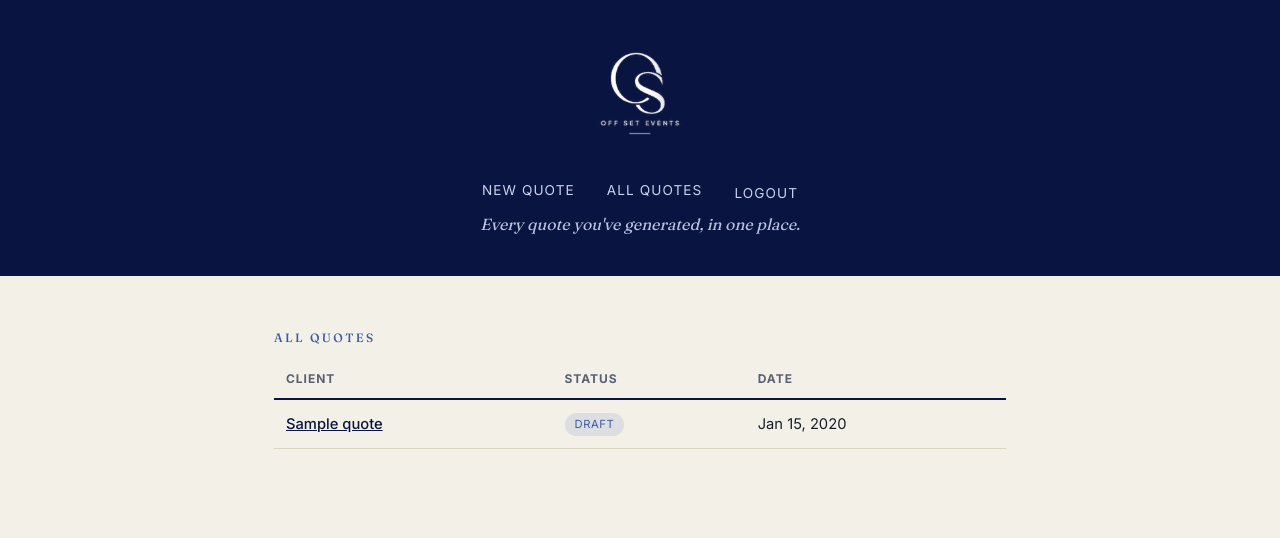
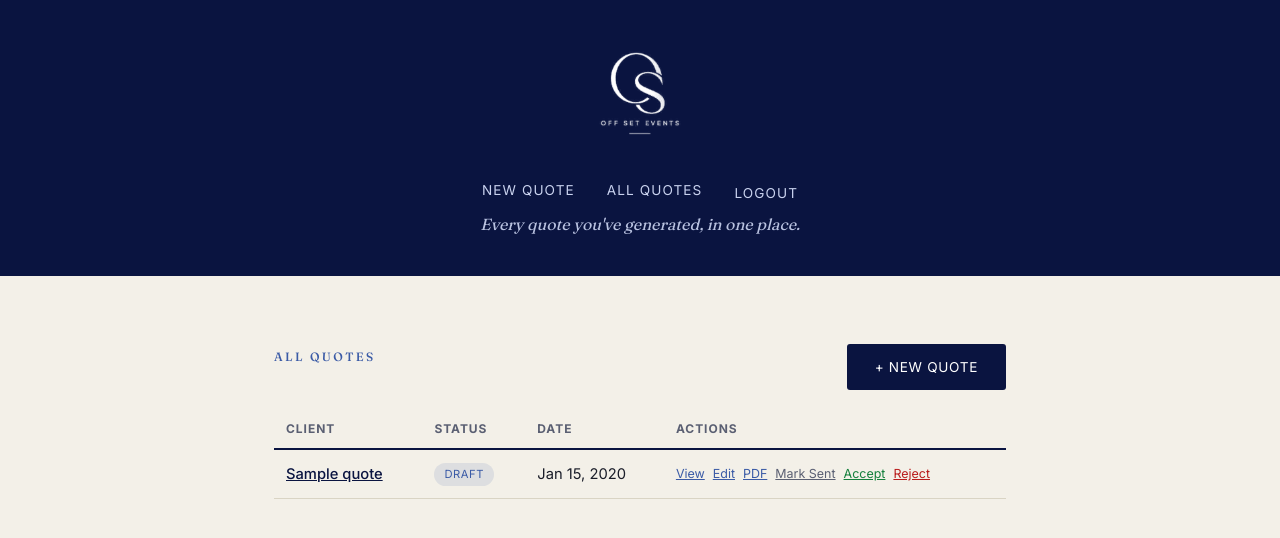
Before and after one commit to janaalturkii/offset-quotes, a Django app: page /quotes/ in a window 1280 px wide. Shown: the top 538 px of the page. Run offline with Django 5.2, Linux system fonts and the light colour scheme; a user stored in the database is signed in; tables that the repository leaves empty hold one stand-in row (values such as "Sample post").

Commit message:
Add status options (rejected), action columns, and new quote button on list page

```diff
--- a/quotes/models.py
+++ b/quotes/models.py
@@ -3,12 +3,13 @@ from django.db import models
 
 class Quote(models.Model):
     STATUS_CHOICES = [
-    ('draft', 'Draft'),
-    ('revised', 'Revised'),
-    ('finalized', 'Finalized'),
-    ('sent', 'Sent'),
-    ('accepted', 'Accepted'),
-]
+        ('draft', 'Draft'),
+        ('revised', 'Revised'),
+        ('finalized', 'Finalized'),
+        ('sent', 'Sent'),
+        ('accepted', 'Accepted'),
+        ('rejected', 'Rejected'),
+    ]
 
     client_name = models.CharField(max_length=200, blank=True)
     client_brief = models.TextField(help_text="The raw client message describing what they need")
--- a/quotes/templates/quotes/quote_list.html
+++ b/quotes/templates/quotes/quote_list.html
@@ -3,17 +3,42 @@
 {% block tagline %}Every quote you've generated, in one place.{% endblock %}
 
 {% block content %}
-<span class="eyebrow">All Quotes</span>
-<table>
-    <tr><th>Client</th><th>Status</th><th>Date</th></tr>
+<div style="display: flex; justify-content: space-between; align-items: center;">
+    <span class="eyebrow">All Quotes</span>
+    <a href="{% url 'dashboard' %}" class="btn">+ New Quote</a>
+</div>
+
+<table style="margin-top: 20px;">
+    <tr>
+        <th>Client</th>
+        <th>Status</th>
+        <th>Date</th>
+        <th>Actions</th>
+    </tr>
     {% for q in quotes %}
     <tr>
         <td><a href="{% url 'quote_detail' q.id %}" style="color: var(--navy-950); font-weight: 500;">{{ q.client_name|default:"Unnamed" }}</a></td>
         <td><span class="status-tag">{{ q.status }}</span></td>
         <td>{{ q.created_at|date:"M d, Y" }}</td>
+        <td>
+            <div style="display: flex; gap: 8px; flex-wrap: wrap; font-size: 0.78rem;">
+                <a href="{% url 'quote_detail' q.id %}" style="color: var(--blue-500);">View</a>
+                <a href="{% url 'quote_edit' q.id %}" style="color: var(--blue-500);">Edit</a>
+                <a href="{% url 'quote_pdf' q.id %}" style="color: var(--blue-500);">PDF</a>
+                {% if q.status != 'sent' %}
+                <a href="{% url 'quote_set_status' q.id 'sent' %}" style="color: var(--ink-soft);">Mark Sent</a>
+                {% endif %}
+                {% if q.status != 'accepted' %}
+                <a href="{% url 'quote_set_status' q.id 'accepted' %}" style="color: #15803d;">Accept</a>
+                {% endif %}
+                {% if q.status != 'rejected' %}
+                <a href="{% url 'quote_set_status' q.id 'rejected' %}" style="color: #b91c1c;">Reject</a>
+                {% endif %}
+            </div>
+        </td>
     </tr>
     {% empty %}
-    <tr><td colspan="3">No quotes yet.</td></tr>
+    <tr><td colspan="4">No quotes yet. <a href="{% url 'dashboard' %}">Create your first one.</a></td></tr>
     {% endfor %}
 </table>
 {% endblock %}
--- a/quotes/urls.py
+++ b/quotes/urls.py
@@ -8,6 +8,7 @@ urlpatterns = [
     path('quote/<int:quote_id>/', views.quote_detail, name='quote_detail'),
     path('quote/<int:quote_id>/pdf/', views.quote_pdf, name='quote_pdf'),
     path('quote/<int:quote_id>/edit/', views.quote_edit, name='quote_edit'),
+    path('quote/<int:quote_id>/set-status/<str:new_status>/', views.quote_set_status, name='quote_set_status'),
 
     # API endpoints
     path('api/quotes/', api_views.QuoteListAPIView.as_view(), name='api_quote_list'),
--- a/quotes/views.py
+++ b/quotes/views.py
@@ -116,3 +116,12 @@ def quote_edit(request, quote_id):
 
     line_items = quote.line_items.all()
     return render(request, "quotes/quote_edit.html", {"quote": quote, "line_items": line_items})
+
+@login_required
+def quote_set_status(request, quote_id, new_status):
+    quote = get_object_or_404(Quote, id=quote_id)
+    valid_statuses = [choice[0] for choice in Quote.STATUS_CHOICES]
+    if new_status in valid_statuses:
+        quote.status = new_status
+        quote.save()
+    return redirect(request.META.get('HTTP_REFERER', 'quote_list'))
```
Also changed, not shown: quotes/migrations/0003_alter_quote_status.py (added).
